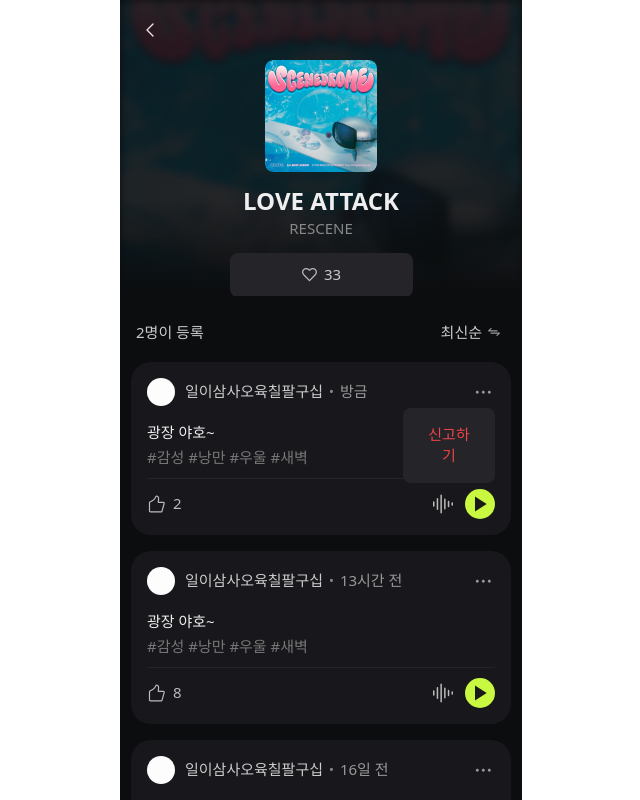
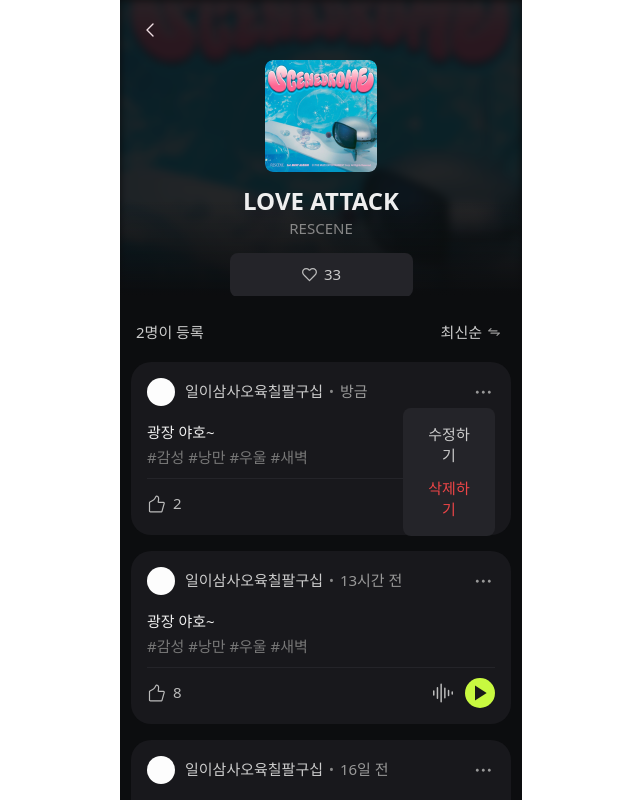
Before and after one commit to UMC10th-PLIMAP/plimap-web, a React (Vite) app: page /app/pins/1 in a window 1280 px wide. Both pictures are taken after a click on the button 802 px from the left and 391 px from the top of the page. Shown: the whole page, without its empty margins (319-959 px from the left). Built offline with nearby package versions, Linux system fonts and the light colour scheme; no server answers; a web font is replaced by a local one.

Commit message:
feat : 본인 곡에 대한 수정하기 삭제하기 버튼 추가

```diff
--- a/src/features/pin/components/SongFeedCard.tsx
+++ b/src/features/pin/components/SongFeedCard.tsx
@@ -5,14 +5,24 @@ import MoreIcon from '@/assets/icons/more.svg?react';
 import LikeIcon from '@/assets/icons/like.svg?react';
 import SoundWaveIcon from '@/assets/icons/soundwaves.svg?react';
 import PlayIcon from '@/assets/icons/play.svg?react';
+
 type SongFeedCardProps = {
   entry: PinFeedEntry;
   onToggleLike?: (entryId: string) => void;
   onPlay?: (entryId: string) => void;
   onReport?: (entryId: string) => void;
+  onEdit?: (entryId: string) => void;
+  onDelete?: (entryId: string) => void;
 };
 
-export function SongFeedCard({ entry, onToggleLike, onPlay, onReport }: SongFeedCardProps) {
+export function SongFeedCard({
+  entry,
+  onToggleLike,
+  onPlay,
+  onReport,
+  onEdit,
+  onDelete,
+}: SongFeedCardProps) {
   const [isMoreOpen, setIsMoreOpen] = useState(false);
   const moreRef = useRef<HTMLDivElement>(null);
 
@@ -39,9 +49,9 @@ export function SongFeedCard({ entry, onToggleLike, onPlay, onReport }: SongFeed
         )}
 
         <div className="flex flex-1 items-center gap-[6px]">
-          <p className=" body-15-m text-grayscale-300">{entry.nickname} </p>
-          <span className="etc-13-r text-grayscale-600">• </span>
-          <span className="body-15-m text-grayscale-500"> {entry.createdAtLabel} </span>
+          <p className="body-15-m text-grayscale-300">{entry.nickname}</p>
+          <span className="etc-13-r text-grayscale-600">•</span>
+          <span className="body-15-m text-grayscale-500">{entry.createdAtLabel}</span>
         </div>
 
         <div ref={moreRef} className="relative">
@@ -50,17 +60,26 @@ export function SongFeedCard({ entry, onToggleLike, onPlay, onReport }: SongFeed
             aria-label="더보기"
             aria-expanded={isMoreOpen}
             onClick={() => setIsMoreOpen((prev) => !prev)}
-            className="flex size-6  items-center justify-center text-grayscale-500 cursor-pointer"
+            className="flex size-6 cursor-pointer items-center justify-center text-grayscale-500"
           >
             <MoreIcon className="size-6" aria-hidden />
           </button>
 
           {isMoreOpen && (
-            <div className="w-[92px] h-[53px] absolute right-0 top-full z-10 mt-1">
+            <div className="absolute right-0 top-full z-10 mt-1">
               <SongFeedCardMore
+                isMine={Boolean(entry.isMine)}
                 onReport={() => {
                   setIsMoreOpen(false);
                   onReport?.(entry.id);
+                }}
+                onEdit={() => {
+                  setIsMoreOpen(false);
+                  onEdit?.(entry.id);
+                }}
+                onDelete={() => {
+                  setIsMoreOpen(false);
+                  onDelete?.(entry.id);
                 }}
               />
             </div>
@@ -80,7 +99,7 @@ export function SongFeedCard({ entry, onToggleLike, onPlay, onReport }: SongFeed
 
       <div className="h-[1px] bg-pli-black-75" />
 
-      <footer className="pt-2.5 flex items-center justify-between">
+      <footer className="flex items-center justify-between pt-2.5">
         <button
           type="button"
           onClick={() => onToggleLike?.(entry.id)}
@@ -112,18 +131,41 @@ export function SongFeedCard({ entry, onToggleLike, onPlay, onReport }: SongFeed
 }
 
 type SongFeedCardMoreProps = {
+  isMine?: boolean;
   onReport?: () => void;
+  onEdit?: () => void;
+  onDelete?: () => void;
 };
 
-export function SongFeedCardMore({ onReport }: SongFeedCardMoreProps) {
+export function SongFeedCardMore({
+  isMine = false,
+  onReport,
+  onEdit,
+  onDelete,
+}: SongFeedCardMoreProps) {
   return (
     <article
-      className="rounded-lg bg-pli-black-75 px-5 py-4"
+      className="min-w-[92px] rounded-lg bg-pli-black-75 px-5 py-4"
       onClick={(event) => event.stopPropagation()}
     >
-      <button type="button" onClick={onReport} className="body-15-m text-red cursor-pointer">
-        신고하기
-      </button>
+      {isMine ? (
+        <div className="flex flex-col gap-3">
+          <button
+            type="button"
+            onClick={onEdit}
+            className="body-15-m text-grayscale-300 cursor-pointer"
+          >
+            수정하기
+          </button>
+          <button type="button" onClick={onDelete} className="body-15-m text-red cursor-pointer">
+            삭제하기
+          </button>
+        </div>
+      ) : (
+        <button type="button" onClick={onReport} className="body-15-m text-red cursor-pointer">
+          신고하기
+        </button>
+      )}
     </article>
   );
 }
--- a/src/features/pin/data/mockPinSearchPlaces.ts
+++ b/src/features/pin/data/mockPinSearchPlaces.ts
@@ -121,6 +121,7 @@ export const MOCK_SONG_DETAIL_LOVE_ATTACK: PinDetail = {
       content: '광장 야호~',
       tags: FEED_TAGS,
       likeCount: 2,
+      isMine: true,
     },
     {
       id: 'feed-2',
--- a/src/features/pin/types.ts
+++ b/src/features/pin/types.ts
@@ -36,6 +36,7 @@ export type PinFeedEntry = {
   tags: string[];
   likeCount: number;
   liked?: boolean;
+  isMine?: boolean;
 };
 
 export type PinDetail = Pin & {
--- a/src/pages/PinDetailPage.tsx
+++ b/src/pages/PinDetailPage.tsx
@@ -103,6 +103,8 @@ export default function PinDetailPage() {
             entry={feed}
             onToggleLike={() => {}}
             onReport={setReportFeedId}
+            onEdit={() => {}}
+            onDelete={() => {}}
           />
         ))}
       </div>
```
